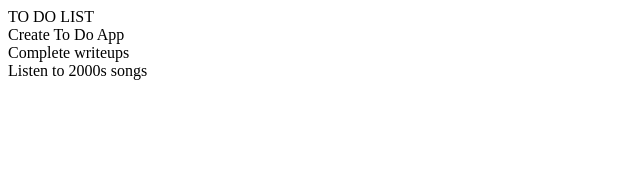
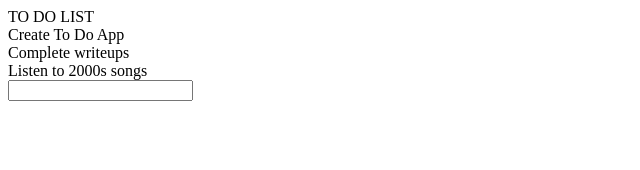
Before and after one commit to Hamdrive/The-Odin-Project-Assignments, a React (Create React App) app in the folder Assignments/to-dos-with-hooks/: page / in a window 1280 px wide. Shown: the top 170 px of the page, without its empty margins (0-640 px from the left). Built offline with nearby package versions, Linux system fonts and the light colour scheme.

Commit message:
create new todo item

```diff
--- a/Assignments/to-dos-with-hooks/src/App.js
+++ b/Assignments/to-dos-with-hooks/src/App.js
@@ -1,6 +1,22 @@
 import { useState } from "react";
 import ToDo from "./components/ToDo"
 import "./App.css";
+
+const ToDoForm = ({ addToDo }) => {
+  const [todoitem, setTodoitem] = useState("");
+
+  const createToDo = (e) => {
+    e.preventDefault();
+    addToDo(todoitem);
+    setTodoitem("")
+  };
+
+  return (
+    <form onSubmit={createToDo}>
+      <input type="text" name="text" id="text" value={todoitem} onChange={(e) => setTodoitem(e.target.value)}/>
+    </form>
+  );
+};
 
 
 function App() {
@@ -10,13 +26,20 @@
     {text: "Listen to 2000s songs"}
   ]);
 
+  const addToDo = (todoitem) => {
+    const newToDoList = [...todos, {text: todoitem}];
+    setTodos(newToDoList);
+  };
+
   return (
     <div className="App">
       <div className="todomain">
         <label> TO DO LIST</label>
         {todos.map((todo, index) => (
-          <ToDo key={index} todo={todo} />
+          <ToDo key={index} index={index} todo={todo} />
         ))}
+
+        <ToDoForm addToDo={addToDo}/>
       </div>
     </div>
   );
```
